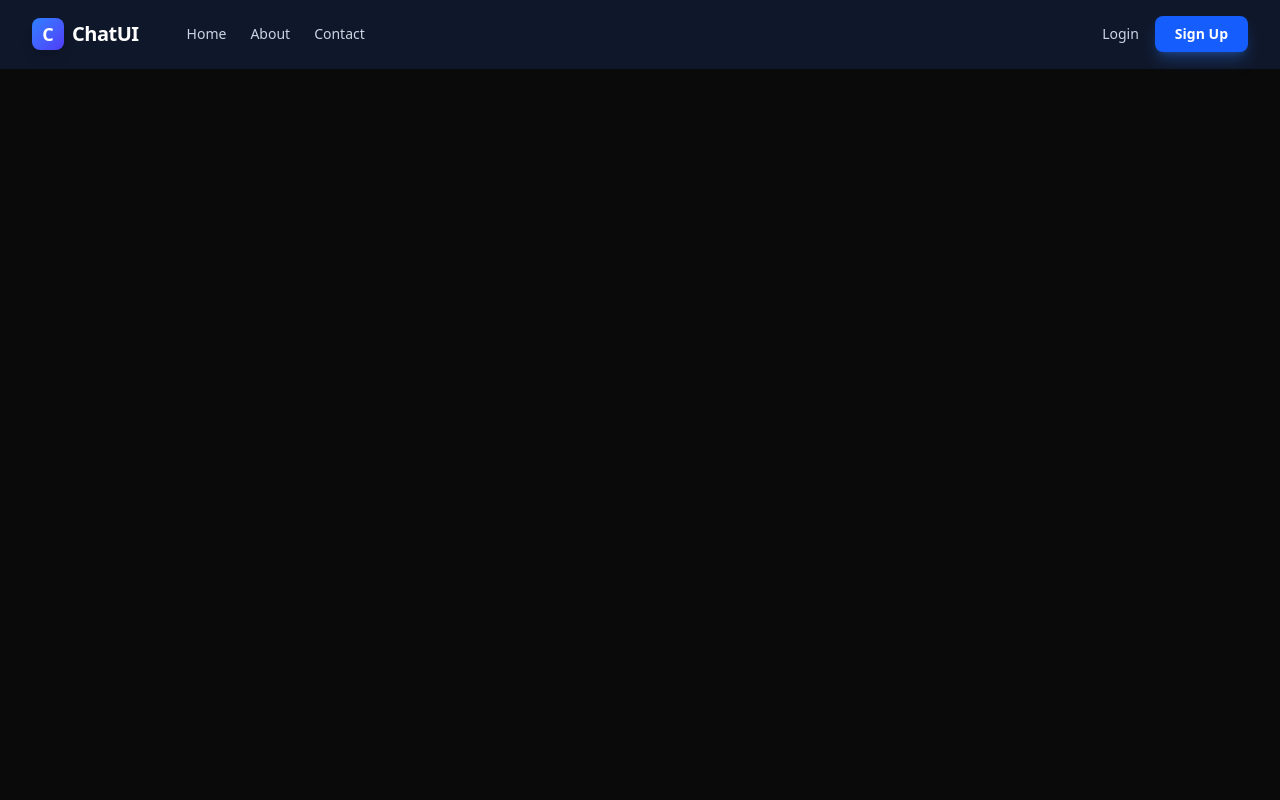
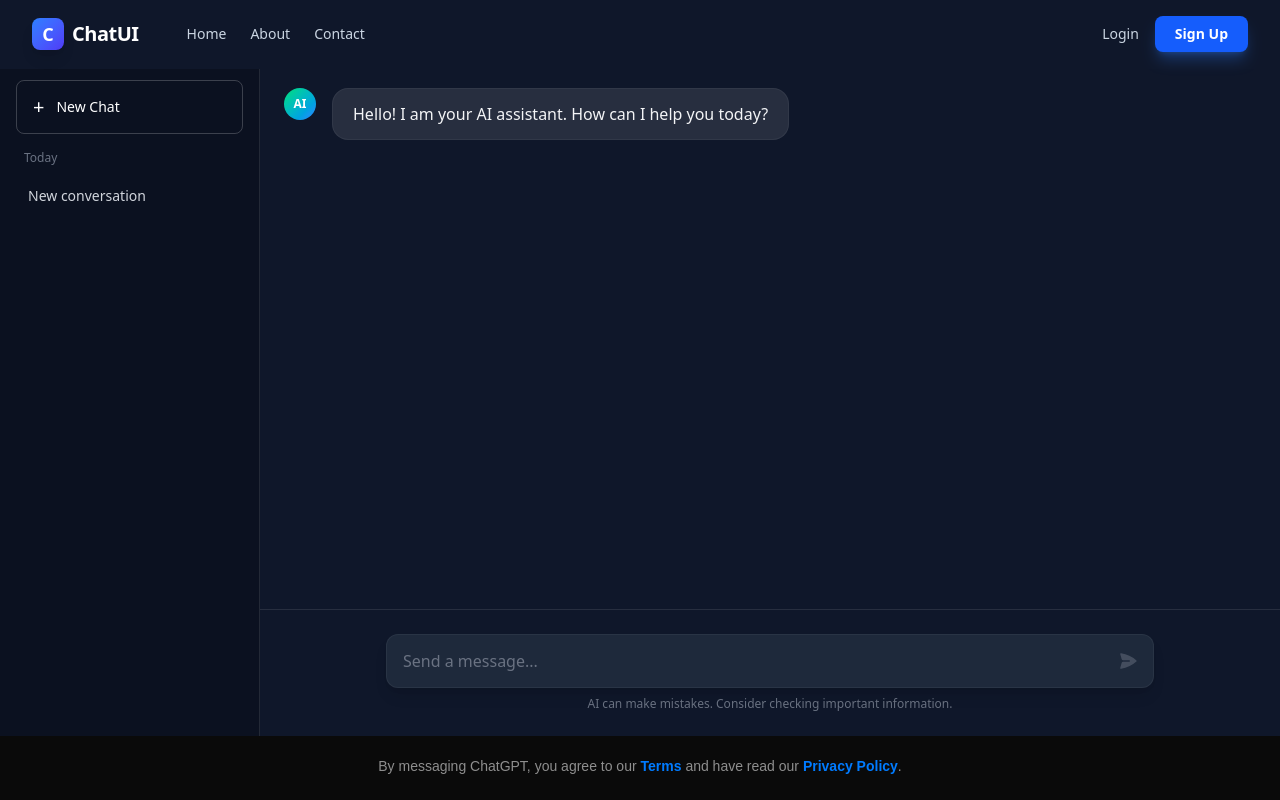
Before and after one commit to Nandish26/chatgpt_frontend, a React (Vite) app in the folder my-project/: page /chat in a window 1280 px wide. Built offline with nearby package versions, Linux system fonts and the light colour scheme.

Commit message:
changes in front end2

```diff
--- a/my-project/package.json
+++ b/my-project/package.json
@@ -11,6 +11,7 @@
   },
   "dependencies": {
     "@tailwindcss/vite": "^4.1.18",
+    "axios": "^1.13.5",
     "react": "^19.2.0",
     "react-dom": "^19.2.0",
     "react-router-dom": "^7.13.0",
--- a/my-project/src/App.jsx
+++ b/my-project/src/App.jsx
@@ -7,6 +7,7 @@ import Header from './components/Header'
 import Footer from './components/Footer'
 import Login from './pages/Login'
 import Signup from './pages/Signup'
+import Chat from './Chat'
 
 function App() {
   return (
@@ -18,6 +19,7 @@ function App() {
         <Route path="/contact" element={<Contact />} />
         <Route path="/login" element={<Login />} />
         <Route path="/signup" element={<Signup />} />
+        <Route path="/chat" element={<Chat />} />
       </Routes>
       <Footer />
     </Router>
--- /dev/null
+++ b/my-project/src/Chat.jsx
@@ -0,0 +1,150 @@
+import React, { useState, useRef, useEffect } from "react";
+import axios from "axios";
+
+const Chat = () => {
+    const [messages, setMessages] = useState([
+        { role: 'assistant', content: 'Hello! I am your AI assistant. How can I help you today?' }
+    ]);
+    const [input, setInput] = useState("");
+    const [loading, setLoading] = useState(false);
+    const messagesEndRef = useRef(null);
+
+    const scrollToBottom = () => {
+        messagesEndRef.current?.scrollIntoView({ behavior: "smooth" });
+    };
+
+    useEffect(() => {
+        scrollToBottom();
+    }, [messages]);
+
+    const handleSend = async (e) => {
+        e.preventDefault();
+        if (!input.trim()) return;
+
+        const userMessage = { role: 'user', content: input };
+        setMessages(prev => [...prev, userMessage]);
+        setInput("");
+        setLoading(true);
+
+        try {
+            const response = await axios.post(
+                "http://127.0.0.1:8000/ask",
+                {
+                    message: input,
+                    system_prompt: "You are a helpful assistant."
+                }
+            );
+
+            const aiMessage = {
+                role: 'assistant',
+                content: response.data.response
+            };
+            setMessages(prev => [...prev, aiMessage]);
+        } catch (error) {
+            console.error("Error:", error);
+            setMessages(prev => [...prev, {
+                role: 'assistant',
+                content: "Sorry, I encountered an error connecting to the server."
+            }]);
+        } finally {
+            setLoading(false);
+        }
+    };
+
+    return (
+        <div className="flex h-[calc(100vh-64px)] bg-[#0f172a] text-white pt-16">
+            {/* Sidebar (Hidden on mobile for now, or just a placeholder for history) */}
+            <div className="hidden md:flex w-[260px] flex-col bg-[#0b1120] border-r border-white/10 p-4">
+                <button
+                    onClick={() => setMessages([{ role: 'assistant', content: 'Hello! I am your AI assistant. How can I help you today?' }])}
+                    className="flex items-center gap-3 px-4 py-3 rounded-lg border border-white/20 hover:bg-white/5 transition-colors text-sm text-left mb-4"
+                >
+                    <span className="text-xl">+</span> New Chat
+                </button>
+                <div className="flex-1 overflow-y-auto">
+                    <div className="text-xs font-medium text-gray-500 mb-2 px-2">Today</div>
+                    <div className="group flex items-center gap-3 px-3 py-3 text-sm text-gray-300 hover:bg-white/5 rounded-lg cursor-pointer transition-colors truncate">
+                        <span className="truncate">New conversation</span>
+                    </div>
+                </div>
+            </div>
+
+            {/* Main Chat Area */}
+            <div className="flex-1 flex flex-col relative">
+                {/* Messages */}
+                <div className="flex-1 overflow-y-auto p-4 md:p-6 space-y-6">
+                    {messages.map((msg, idx) => (
+                        <div
+                            key={idx}
+                            className={`flex gap-4 ${msg.role === 'user' ? 'justify-end' : 'justify-start'}`}
+                        >
+                            {/* Avatar for Assistant */}
+                            {msg.role === 'assistant' && (
+                                <div className="w-8 h-8 rounded-full bg-gradient-to-br from-green-400 to-blue-500 flex items-center justify-center flex-shrink-0">
+                                    <span className="text-xs font-bold text-white">AI</span>
+                                </div>
+                            )}
+
+                            <div
+                                className={`max-w-[80%] md:max-w-[70%] rounded-2xl px-5 py-3 ${msg.role === 'user'
+                                        ? 'bg-blue-600 text-white'
+                                        : 'bg-white/10 text-gray-100 border border-white/5'
+                                    }`}
+                            >
+                                <p className="text-sm md:text-base leading-relaxed whitespace-pre-wrap">{msg.content}</p>
+                            </div>
+
+                            {/* Avatar for User (Optional) */}
+                            {msg.role === 'user' && (
+                                <div className="w-8 h-8 rounded-full bg-slate-600 flex items-center justify-center flex-shrink-0">
+                                    <span className="text-xs font-bold text-white">U</span>
+                                </div>
+                            )}
+                        </div>
+                    ))}
+                    {loading && (
+                        <div className="flex gap-4 justify-start">
+                            <div className="w-8 h-8 rounded-full bg-gradient-to-br from-green-400 to-blue-500 flex items-center justify-center flex-shrink-0 animate-pulse">
+                                <span className="text-xs font-bold text-white">AI</span>
+                            </div>
+                            <div className="bg-white/10 rounded-2xl px-5 py-3 flex items-center gap-1">
+                                <div className="w-2 h-2 bg-gray-400 rounded-full animate-bounce"></div>
+                                <div className="w-2 h-2 bg-gray-400 rounded-full animate-bounce [animation-delay:0.2s]"></div>
+                                <div className="w-2 h-2 bg-gray-400 rounded-full animate-bounce [animation-delay:0.4s]"></div>
+                            </div>
+                        </div>
+                    )}
+                    <div ref={messagesEndRef} />
+                </div>
+
+                {/* Input Area */}
+                <div className="p-4 md:p-6 bg-[#0f172a] border-t border-white/10">
+                    <form onSubmit={handleSend} className="max-w-3xl mx-auto relative">
+                        <input
+                            type="text"
+                            value={input}
+                            onChange={(e) => setInput(e.target.value)}
+                            placeholder="Send a message..."
+                            className="w-full bg-[#1e293b] text-white rounded-xl pl-4 pr-12 py-3.5 focus:outline-none focus:ring-2 focus:ring-blue-500/50 shadow-lg border border-white/5 placeholder-gray-500"
+                            disabled={loading}
+                        />
+                        <button
+                            type="submit"
+                            disabled={!input.trim() || loading}
+                            className="absolute right-2 top-1/2 -translate-y-1/2 p-2 bg-blue-600 hover:bg-blue-500 text-white rounded-lg disabled:opacity-50 disabled:bg-transparent disabled:text-gray-500 transition-all"
+                        >
+                            <svg xmlns="http://www.w3.org/2000/svg" viewBox="0 0 20 20" fill="currentColor" className="w-5 h-5">
+                                <path d="M3.105 2.289a.75.75 0 00-.826.95l1.414 4.925A1.5 1.5 0 005.135 9.25h6.115a.75.75 0 010 1.5H5.135a1.5 1.5 0 00-1.442 1.086l-1.414 4.926a.75.75 0 00.826.95 28.896 28.896 0 0015.293-7.154.75.75 0 000-1.115A28.897 28.897 0 003.105 2.289z" />
+                            </svg>
+                        </button>
+                    </form>
+                    <p className="text-center text-xs text-gray-500 mt-2">
+                        AI can make mistakes. Consider checking important information.
+                    </p>
+                </div>
+            </div>
+        </div>
+    );
+};
+
+export default Chat;
--- a/my-project/src/pages/home.jsx
+++ b/my-project/src/pages/home.jsx
@@ -1,21 +1,60 @@
-import React from "react";
+import React, { useState } from "react";
 
 const Home = () => {
+  const [message, setMessage] = useState("");
+  const [response, setResponse] = useState("");
+  const [loading, setLoading] = useState(false);
+
+  const handleAskAI = async () => {
+    if (!message.trim()) return;
+
+    setLoading(true);
+    setResponse("");
+
+    try {
+      const res = await fetch("http://localhost:8000/ask", {
+        method: "POST",
+        headers: {
+          "Content-Type": "application/json",
+        },
+        body: JSON.stringify({ message }),
+      });
+
+      const data = await res.json();
+      setResponse(data.response);
+    } catch (error) {
+      console.error(error);
+      setResponse("Error connecting to AI.");
+    }
+
+    setLoading(false);
+  };
+
   return (
     <div className="min-h-screen bg-white flex flex-col items-center justify-center px-4">
-      {/* Main content */}
+
       <h1 className="text-2xl md:text-3xl font-semibold text-gray-800 mb-6">
         What can I help with?
       </h1>
 
-      {/* Input box */}
       <div className="w-full max-w-xl">
+
+        {/* Input box */}
         <div className="flex items-center gap-2 border border-gray-300 rounded-2xl px-4 py-3 shadow-sm focus-within:ring-2 focus-within:ring-gray-300">
           <input
             type="text"
             placeholder="Ask anything"
+            value={message}
+            onChange={(e) => setMessage(e.target.value)}
+            onKeyDown={(e) => e.key === "Enter" && handleAskAI()}
             className="flex-1 outline-none text-gray-700 placeholder-gray-400"
           />
+          <button
+            onClick={handleAskAI}
+            className="text-sm bg-blue-600 text-white px-4 py-1.5 rounded-full hover:bg-blue-700 transition"
+          >
+            {loading ? "..." : "Send"}
+          </button>
         </div>
 
         {/* Action buttons */}
@@ -29,9 +68,15 @@ const Home = () => {
             </button>
           ))}
         </div>
+
+        {/* AI Response */}
+        {response && (
+          <div className="mt-6 bg-gray-100 p-4 rounded-xl shadow-sm">
+            <h2 className="font-semibold mb-2 text-gray-700">AI Response:</h2>
+            <p className="text-gray-800 whitespace-pre-line">{response}</p>
+          </div>
+        )}
       </div>
-
-
     </div>
   );
 };
```
Also changed, not shown: 1 other file (tests, documents, lock files or other folders).
